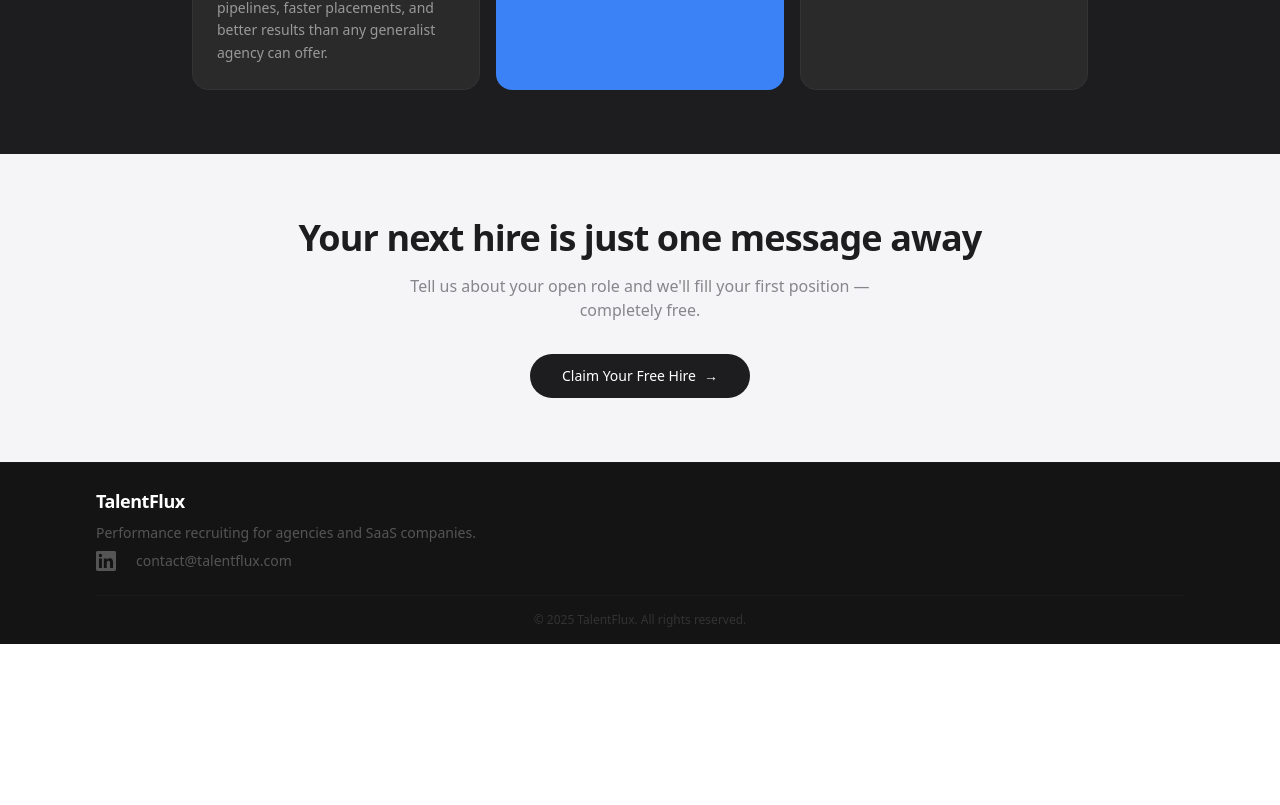
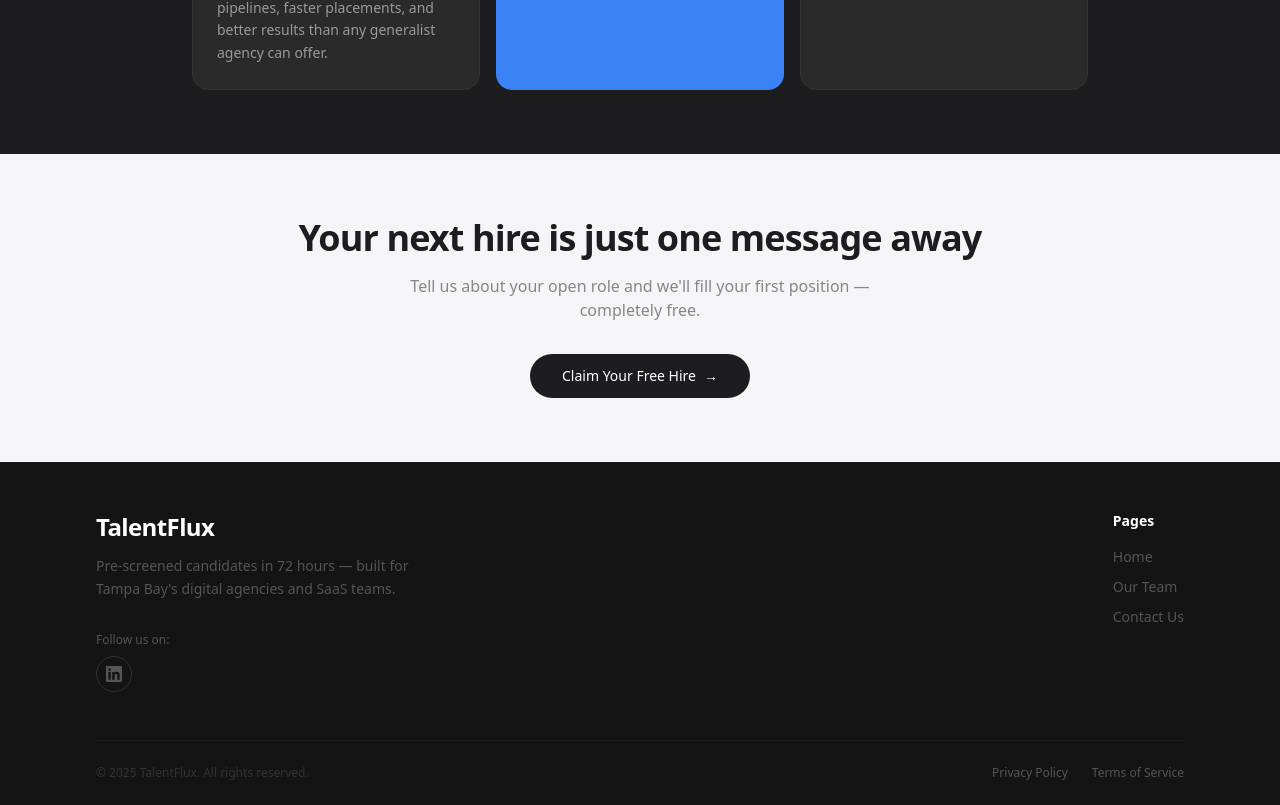
Before and after one commit to adyatand/my-company, a Next.js app: page /team in a window 1280 px wide. Shown: the part 1809-2614 px from the top of the page. Before the commit the page ends 2453 px from the top, so only its background shows below. Built offline with nearby package versions, Linux system fonts and the light colour scheme.

Commit message:
made text edits and footer

```diff
--- /dev/null
+++ b/app/components/Footer.tsx
@@ -0,0 +1,88 @@
+import Link from "next/link";
+
+export default function Footer() {
+  return (
+    <footer className="border-t border-[#1a1a1a] bg-[#141414] px-6 md:px-16 lg:px-24">
+      <div className="mx-auto flex max-w-6xl flex-col gap-12 py-12 md:flex-row md:justify-between md:gap-8">
+        {/* Left */}
+        <div className="flex flex-col">
+          <Link
+            href="/"
+            className="text-2xl font-semibold tracking-tight text-white"
+          >
+            TalentFlux
+          </Link>
+          <p className="mt-3 max-w-xs text-sm font-medium leading-relaxed text-[#555]">
+            Pre-screened candidates in 72 hours — built for Tampa Bay&apos;s
+            digital agencies and SaaS teams.
+          </p>
+
+          <p className="mt-8 text-xs font-medium text-[#555]">Follow us on:</p>
+          <div className="mt-2 flex items-center gap-3">
+            <a
+              href="https://linkedin.com"
+              target="_blank"
+              rel="noopener noreferrer"
+              aria-label="LinkedIn"
+              className="flex h-9 w-9 items-center justify-center rounded-full border border-[#333] text-[#555] transition-colors duration-300 hover:border-[#555] hover:text-white"
+            >
+              <svg
+                className="h-4 w-4"
+                fill="currentColor"
+                viewBox="0 0 24 24"
+              >
+                <path d="M20.447 20.452h-3.554v-5.569c0-1.328-.027-3.037-1.852-3.037-1.853 0-2.136 1.445-2.136 2.939v5.667H9.351V9h3.414v1.561h.046c.477-.9 1.637-1.85 3.37-1.85 3.601 0 4.267 2.37 4.267 5.455v6.286zM5.337 7.433a2.062 2.062 0 01-2.063-2.065 2.064 2.064 0 112.063 2.065zm1.782 13.019H3.555V9h3.564v11.452zM22.225 0H1.771C.792 0 0 .774 0 1.729v20.542C0 23.227.792 24 1.771 24h20.451C23.2 24 24 23.227 24 22.271V1.729C24 .774 23.2 0 22.222 0h.003z" />
+              </svg>
+            </a>
+          </div>
+        </div>
+
+        {/* Right — Pages */}
+        <div className="flex flex-col">
+          <h4 className="text-sm font-bold text-white">Pages</h4>
+          <nav className="mt-4 flex flex-col gap-2.5">
+            <Link
+              href="/"
+              className="text-sm font-medium text-[#555] transition-colors duration-300 hover:text-white"
+            >
+              Home
+            </Link>
+            <Link
+              href="/team"
+              className="text-sm font-medium text-[#555] transition-colors duration-300 hover:text-white"
+            >
+              Our Team
+            </Link>
+            <Link
+              href="/contact"
+              className="text-sm font-medium text-[#555] transition-colors duration-300 hover:text-white"
+            >
+              Contact Us
+            </Link>
+          </nav>
+        </div>
+      </div>
+
+      {/* Bottom strip */}
+      <div className="mx-auto flex max-w-6xl flex-col items-center justify-between gap-3 border-t border-[#1a1a1a] py-6 sm:flex-row">
+        <p className="text-xs font-medium text-[#333]">
+          &copy; 2025 TalentFlux. All rights reserved.
+        </p>
+        <div className="flex items-center gap-6">
+          <Link
+            href="/privacy"
+            className="text-xs font-medium text-[#555] transition-colors duration-300 hover:text-white"
+          >
+            Privacy Policy
+          </Link>
+          <Link
+            href="/terms"
+            className="text-xs font-medium text-[#555] transition-colors duration-300 hover:text-white"
+          >
+            Terms of Service
+          </Link>
+        </div>
+      </div>
+    </footer>
+  );
+}
--- a/app/contact/page.tsx
+++ b/app/contact/page.tsx
@@ -2,6 +2,7 @@
 
 import { useState } from "react";
 import Header from "../components/Header";
+import Footer from "../components/Footer";
 
 export default function ContactPage() {
   const [submitted, setSubmitted] = useState(false);
@@ -181,6 +182,10 @@ export default function ContactPage() {
                   <p className="mt-3 text-center text-xs font-medium text-[#86868b]">
                     We&apos;ll get back to you within 24 hours.
                   </p>
+                  <p className="mt-2 text-center text-[11px] font-medium leading-relaxed text-[#b0b0b0]">
+                    By submitting this form you agree to our Privacy Policy. We
+                    never share your information with third parties.
+                  </p>
                 </div>
               </form>
             )}
@@ -230,45 +235,7 @@ export default function ContactPage() {
         </div>
       </section>
 
-      {/* Footer */}
-      <footer className="border-t border-[#1a1a1a] bg-[#141414] px-6 md:px-16 lg:px-24">
-        <div className="flex flex-col gap-2 py-6">
-          <span className="text-lg font-bold tracking-tight text-white">
-            TalentFlux
-          </span>
-          <p className="text-sm font-medium text-[#555]">
-            Performance recruiting for agencies and SaaS companies.
-          </p>
-          <div className="flex items-center gap-5">
-            <a
-              href="https://linkedin.com"
-              target="_blank"
-              rel="noopener noreferrer"
-              aria-label="LinkedIn"
-              className="text-[#555] transition-colors duration-300 hover:text-white"
-            >
-              <svg
-                className="h-5 w-5"
-                fill="currentColor"
-                viewBox="0 0 24 24"
-              >
-                <path d="M20.447 20.452h-3.554v-5.569c0-1.328-.027-3.037-1.852-3.037-1.853 0-2.136 1.445-2.136 2.939v5.667H9.351V9h3.414v1.561h.046c.477-.9 1.637-1.85 3.37-1.85 3.601 0 4.267 2.37 4.267 5.455v6.286zM5.337 7.433a2.062 2.062 0 01-2.063-2.065 2.064 2.064 0 112.063 2.065zm1.782 13.019H3.555V9h3.564v11.452zM22.225 0H1.771C.792 0 0 .774 0 1.729v20.542C0 23.227.792 24 1.771 24h20.451C23.2 24 24 23.227 24 22.271V1.729C24 .774 23.2 0 22.222 0h.003z" />
-              </svg>
-            </a>
-            <a
-              href="mailto:contact@talentflux.com"
-              className="text-sm font-medium text-[#555] transition-colors duration-300 hover:text-white"
-            >
-              contact@talentflux.com
-            </a>
-          </div>
-        </div>
-        <div className="border-t border-[#1a1a1a] py-4">
-          <p className="text-center text-xs font-medium text-[#333]">
-            &copy; 2025 TalentFlux. All rights reserved.
-          </p>
-        </div>
-      </footer>
+      <Footer />
     </main>
   );
 }
--- a/app/page.tsx
+++ b/app/page.tsx
@@ -2,6 +2,7 @@
 
 import { useEffect, useRef, useState } from "react";
 import Header from "./components/Header";
+import Footer from "./components/Footer";
 
 function TypewriterText({ text }: { text: string }) {
   const ref = useRef<HTMLHeadingElement>(null);
@@ -154,7 +155,7 @@ export default function Home() {
                 href="/contact"
                 className="group inline-flex items-center gap-2 rounded-full bg-[#1d1d1f] px-8 py-3 text-sm font-medium text-white transition-all duration-300 hover:bg-[#333]"
               >
-                Get Your First Hire Free
+                Claim Your First Hire Free
                 <span className="inline-block transition-transform duration-300 group-hover:translate-x-1">
                   →
                 </span>
@@ -165,7 +166,7 @@ export default function Home() {
                   <span className="relative inline-flex h-2 w-2 rounded-full bg-emerald-500" />
                 </span>
                 <span className="text-sm font-medium text-[#86868b]">
-                  Currently accepting new clients
+                  Now accepting new clients
                 </span>
               </div>
             </div>
@@ -292,10 +293,10 @@ export default function Home() {
             <div className="h-[2px] w-full bg-gradient-to-r from-[#3B82F6] to-[#3B82F6]/40" />
             <div className="flex flex-col items-center gap-1 py-5">
               <span className="text-2xl font-bold tracking-tight text-[#1d1d1f]">
-                <CountUp target={200} suffix="+" delay={0} duration={2500} />
+                <CountUp target={20} suffix="+" delay={0} duration={2500} />
               </span>
               <span className="text-[11px] font-medium uppercase tracking-wider text-[#86868b]">
-                Placements
+                Years HR Expertise
               </span>
             </div>
           </div>
@@ -306,7 +307,7 @@ export default function Home() {
                 <CountUp target={72} suffix="hr" delay={2500} duration={2000} />
               </span>
               <span className="text-[11px] font-medium uppercase tracking-wider text-[#86868b]">
-                Avg. Time to Fill
+                Avg. Delivery
               </span>
             </div>
           </div>
@@ -314,10 +315,10 @@ export default function Home() {
             <div className="h-[2px] w-full bg-gradient-to-r from-[#3B82F6] to-[#3B82F6]/40" />
             <div className="flex flex-col items-center gap-1 py-5">
               <span className="text-2xl font-bold tracking-tight text-[#1d1d1f]">
-                <CountUp target={20} suffix="+" delay={4500} duration={1500} />
+                $<CountUp target={0} suffix="" delay={4500} duration={1500} />
               </span>
               <span className="text-[11px] font-medium uppercase tracking-wider text-[#86868b]">
-                Years HR Expertise
+                Upfront Cost
               </span>
             </div>
           </div>
@@ -345,8 +346,9 @@ export default function Home() {
             <div>
               <p className="text-sm font-bold text-[#3B82F6]">Expertise</p>
               <p className="mt-1 max-h-0 overflow-hidden text-sm font-medium leading-relaxed text-[#1d1d1f]/60 opacity-0 transition-all duration-500 ease-in-out group-hover/card:max-h-24 group-hover/card:opacity-100">
-                Screened with the rigor of a seasoned HR professional — not a
-                junior recruiter following a checklist.
+                Screened with the rigor of a seasoned HR professional with 20+
+                years of experience — not a junior recruiter following a
+                checklist.
               </p>
             </div>
           </div>
@@ -362,7 +364,7 @@ export default function Home() {
               </span>
             </div>
             <div>
-              <p className="text-sm font-bold text-white">Match</p>
+              <p className="text-sm font-bold text-white">Turnaround</p>
               <p className="mt-1 max-h-0 overflow-hidden text-sm font-medium leading-relaxed text-white/70 opacity-0 transition-all duration-500 ease-in-out group-hover/card:max-h-24 group-hover/card:opacity-100">
                 AI-assisted sourcing combines human judgment with powerful tools
                 — delivering faster shortlists and better-matched candidates.
@@ -383,29 +385,32 @@ export default function Home() {
             <div>
               <p className="text-sm font-bold text-white">Zero Risk</p>
               <p className="mt-1 max-h-0 overflow-hidden text-sm font-medium leading-relaxed text-white/60 opacity-0 transition-all duration-500 ease-in-out group-hover/card:max-h-24 group-hover/card:opacity-100">
-                First hire is free. After that, 8–10% of first-year salary. No
-                retainers. No upfront fees. You only pay when you hire.
+                Your first placement is completely free. After that, our fee is
+                12–15% of the hired candidate&apos;s first-year salary — only
+                charged when you make a hire. Includes a 90-day replacement
+                guarantee. No retainers. No upfront costs. Ever.
               </p>
             </div>
           </div>
 
-          {/* Top Candidates */}
+          {/* Candidates Per Role */}
           <div className="group/card relative flex flex-[1] cursor-default flex-col justify-between overflow-hidden rounded-2xl bg-[#bae6fd] p-6 transition-all duration-500 ease-in-out hover:flex-[2.5]">
             <div>
               <span className="text-5xl font-bold leading-none tracking-tight text-[#1d1d1f] lg:text-6xl">
-                100<span className="text-3xl lg:text-4xl">%</span>
+                3<span className="text-3xl lg:text-4xl">x</span>
               </span>
               <span className="mt-1 block text-lg font-medium text-[#1d1d1f]/40">
-                Satisfaction
+                Per Role
               </span>
             </div>
             <div>
               <p className="text-sm font-bold text-[#1d1d1f]">
-                Top Candidates
+                Candidates Per Role
               </p>
               <p className="mt-1 max-h-0 overflow-hidden text-sm font-medium leading-relaxed text-[#1d1d1f]/60 opacity-0 transition-all duration-500 ease-in-out group-hover/card:max-h-24 group-hover/card:opacity-100">
-                We go beyond the job description — understanding your team
-                dynamics, culture, and growth goals to place people who stick.
+                Every search delivers exactly three fully pre-screened candidates
+                — no floods of resumes, no wasted interviews. Just three strong
+                fits, every time.
               </p>
             </div>
           </div>
@@ -419,15 +424,16 @@ export default function Home() {
             </span>
             <p className="mt-3 text-sm font-bold text-[#3B82F6]">Expertise</p>
             <p className="mt-1 text-sm font-medium leading-relaxed text-[#1d1d1f]/60">
-              Screened with the rigor of a seasoned HR professional — not a
-              junior recruiter following a checklist.
+              Screened with the rigor of a seasoned HR professional with 20+
+              years of experience — not a junior recruiter following a
+              checklist.
             </p>
           </div>
           <div className="rounded-2xl bg-[#3B82F6] p-6">
             <span className="text-4xl font-bold tracking-tight text-white">
               72<span className="text-2xl">hr</span>
             </span>
-            <p className="mt-3 text-sm font-bold text-white">Match</p>
+            <p className="mt-3 text-sm font-bold text-white">Turnaround</p>
             <p className="mt-1 text-sm font-medium leading-relaxed text-white/70">
               AI-assisted sourcing combines human judgment with powerful tools —
               delivering faster shortlists and better-matched candidates.
@@ -439,20 +445,23 @@ export default function Home() {
             </span>
             <p className="mt-3 text-sm font-bold text-white">Zero Risk</p>
             <p className="mt-1 text-sm font-medium leading-relaxed text-white/60">
-              First hire is free. After that, 8–10% of first-year salary. No
-              retainers. No upfront fees. You only pay when you hire.
+              Your first placement is completely free. After that, our fee is
+              12–15% of the hired candidate&apos;s first-year salary — only
+              charged when you make a hire. Includes a 90-day replacement
+              guarantee. No retainers. No upfront costs. Ever.
             </p>
           </div>
           <div className="rounded-2xl bg-[#bae6fd] p-6">
             <span className="text-4xl font-bold tracking-tight text-[#1d1d1f]">
-              100<span className="text-2xl">%</span>
+              3<span className="text-2xl">x</span>
             </span>
             <p className="mt-3 text-sm font-bold text-[#1d1d1f]">
-              Top Candidates
+              Candidates Per Role
             </p>
             <p className="mt-1 text-sm font-medium leading-relaxed text-[#1d1d1f]/60">
-              We go beyond the job description — understanding your team
-              dynamics, culture, and growth goals to place people who stick.
+              Every search delivers exactly three fully pre-screened candidates
+              — no floods of resumes, no wasted interviews. Just three strong
+              fits, every time.
             </p>
           </div>
         </div>
@@ -529,7 +538,7 @@ export default function Home() {
                 </svg>
               </div>
               <span className="text-xs font-medium text-white/80">
-                AI + human vetting
+                AI-powered, human-verified
               </span>
             </div>
           </div>
@@ -617,7 +626,7 @@ export default function Home() {
                   "Copywriters",
                   "Social Media Managers",
                   "Email Marketing Specialists",
-                  "And more...",
+                  "Creative Directors & more",
                 ].map((role) => (
                   <li
                     key={role}
@@ -657,7 +666,7 @@ export default function Home() {
                   "Customer Success Managers",
                   "Revenue Operations Specialists",
                   "Product Marketing Managers",
-                  "And more...",
+                  "Onboarding Specialists & more",
                 ].map((role) => (
                   <li
                     key={role}
@@ -706,7 +715,7 @@ export default function Home() {
         </p>
 
         <p className="mt-6 text-lg font-medium text-[#999] md:text-xl">
-          No upfront cost. No risk. Just results.
+          Join Tampa Bay&apos;s fastest-growing companies already building better teams.
         </p>
 
         <a
@@ -720,52 +729,11 @@ export default function Home() {
         </a>
 
         <p className="mt-4 text-xs font-medium text-[#555]">
-          3 of 5 spots remaining
+          Only 3 founding partner spots remaining — rates increase after launch
         </p>
       </section>
 
-      {/* Footer */}
-      <footer className="border-t border-[#1a1a1a] bg-[#141414] px-6 md:px-16 lg:px-24">
-        <div className="flex flex-col gap-2 py-6">
-          <span className="text-lg font-bold tracking-tight text-white">
-            TalentFlux
-          </span>
-
-          <p className="text-sm font-medium text-[#555]">
-            Performance recruiting for agencies and SaaS companies.
-          </p>
-
-          <div className="flex items-center gap-5">
-            <a
-              href="https://linkedin.com"
-              target="_blank"
-              rel="noopener noreferrer"
-              aria-label="LinkedIn"
-              className="text-[#555] transition-colors duration-300 hover:text-white"
-            >
-              <svg
-                className="h-5 w-5"
-                fill="currentColor"
-                viewBox="0 0 24 24"
-              >
-                <path d="M20.447 20.452h-3.554v-5.569c0-1.328-.027-3.037-1.852-3.037-1.853 0-2.136 1.445-2.136 2.939v5.667H9.351V9h3.414v1.561h.046c.477-.9 1.637-1.85 3.37-1.85 3.601 0 4.267 2.37 4.267 5.455v6.286zM5.337 7.433a2.062 2.062 0 01-2.063-2.065 2.064 2.064 0 112.063 2.065zm1.782 13.019H3.555V9h3.564v11.452zM22.225 0H1.771C.792 0 0 .774 0 1.729v20.542C0 23.227.792 24 1.771 24h20.451C23.2 24 24 23.227 24 22.271V1.729C24 .774 23.2 0 22.222 0h.003z" />
-              </svg>
-            </a>
-            <a
-              href="mailto:contact@talentflux.com"
-              className="text-sm font-medium text-[#555] transition-colors duration-300 hover:text-white"
-            >
-              contact@talentflux.com
-            </a>
-          </div>
-        </div>
-
-        <div className="border-t border-[#1a1a1a] py-4">
-          <p className="text-center text-xs font-medium text-[#333]">
-            &copy; 2025 TalentFlux. All rights reserved.
-          </p>
-        </div>
-      </footer>
+      <Footer />
     </main>
   );
 }
--- a/app/team/page.tsx
+++ b/app/team/page.tsx
@@ -1,6 +1,7 @@
 import Image from "next/image";
 import Link from "next/link";
 import Header from "../components/Header";
+import Footer from "../components/Footer";
 
 export default function TeamPage() {
   return (
@@ -304,45 +305,7 @@ export default function TeamPage() {
         </Link>
       </section>
 
-      {/* Footer */}
-      <footer className="border-t border-[#1a1a1a] bg-[#141414] px-6 md:px-16 lg:px-24">
-        <div className="flex flex-col gap-2 py-6">
-          <span className="text-lg font-bold tracking-tight text-white">
-            TalentFlux
-          </span>
-          <p className="text-sm font-medium text-[#555]">
-            Performance recruiting for agencies and SaaS companies.
-          </p>
-          <div className="flex items-center gap-5">
-            <a
-              href="https://linkedin.com"
-              target="_blank"
-              rel="noopener noreferrer"
-              aria-label="LinkedIn"
-              className="text-[#555] transition-colors duration-300 hover:text-white"
-            >
-              <svg
-                className="h-5 w-5"
-                fill="currentColor"
-                viewBox="0 0 24 24"
-              >
-                <path d="M20.447 20.452h-3.554v-5.569c0-1.328-.027-3.037-1.852-3.037-1.853 0-2.136 1.445-2.136 2.939v5.667H9.351V9h3.414v1.561h.046c.477-.9 1.637-1.85 3.37-1.85 3.601 0 4.267 2.37 4.267 5.455v6.286zM5.337 7.433a2.062 2.062 0 01-2.063-2.065 2.064 2.064 0 112.063 2.065zm1.782 13.019H3.555V9h3.564v11.452zM22.225 0H1.771C.792 0 0 .774 0 1.729v20.542C0 23.227.792 24 1.771 24h20.451C23.2 24 24 23.227 24 22.271V1.729C24 .774 23.2 0 22.222 0h.003z" />
-              </svg>
-            </a>
-            <a
-              href="mailto:contact@talentflux.com"
-              className="text-sm font-medium text-[#555] transition-colors duration-300 hover:text-white"
-            >
-              contact@talentflux.com
-            </a>
-          </div>
-        </div>
-        <div className="border-t border-[#1a1a1a] py-4">
-          <p className="text-center text-xs font-medium text-[#333]">
-            &copy; 2025 TalentFlux. All rights reserved.
-          </p>
-        </div>
-      </footer>
+      <Footer />
     </main>
   );
 }
```
